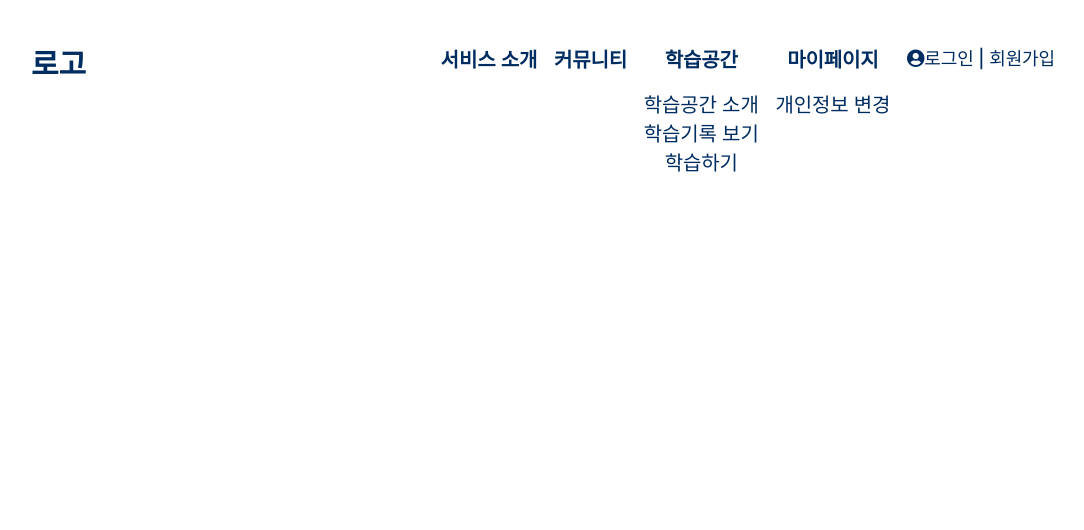
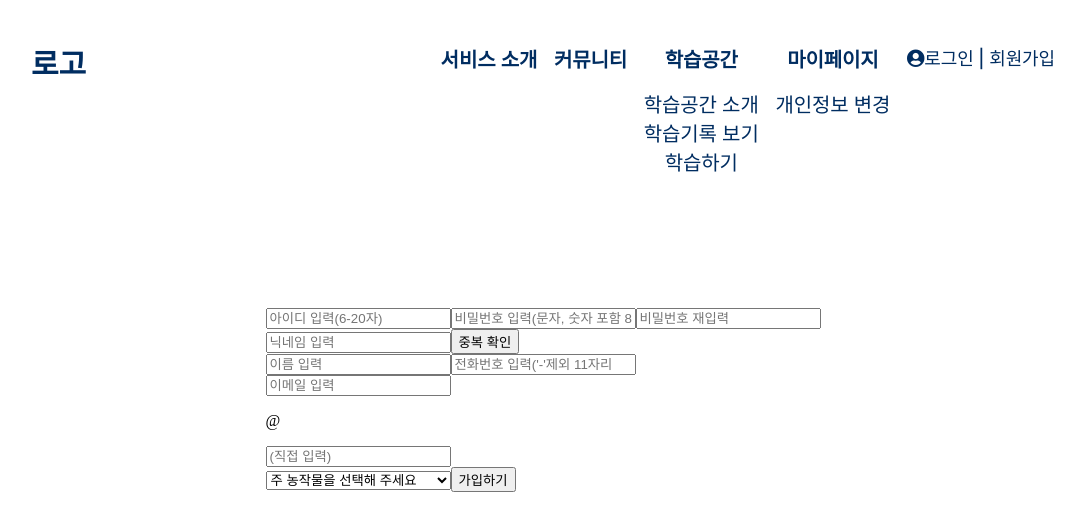
Before and after one commit to LikeLion11th-SY-Team/nong-min, a React (Create React App) app: page /signup in a window 1280 px wide. Shown: the top 530 px of the page, without its empty margins (97-1181 px from the left). Built offline with nearby package versions, Linux system fonts and the light colour scheme.

Commit message:
[FEAT] 회원가입 폼 구성 (#6)

```diff
--- a/src/View/Login.js
+++ b/src/View/Login.js
@@ -1,11 +1,11 @@
 import { Link } from "react-router-dom";
 import { KAKAO_AUTH_URL } from "../API/KaKaoApi";
 
+import { styled } from "styled-components";
+
 function Login(){
     return(
-        <div>
-
-
+        <LoginContainer>
             <form>
                 <input placeholder="아이디"></input>
                 <input placeholder="비밀번호"></input>
@@ -23,10 +23,18 @@ function Login(){
             </div>
 
             <a href={KAKAO_AUTH_URL}>
-                <img src="/Image/kakao_login_medium_narrow.png" alt="카카오 로그인 이미지"/>
+                <img src="/images/kakao_login_medium_narrow.png" alt="카카오 로그인 이미지"/>
             </a>
-        </div>
+        </LoginContainer>
     )
 }
 
 export default Login;
+
+const LoginContainer = styled.div`
+    display: flex;
+    flex-direction: column;
+    justify-content: center;
+    align-items: center;
+    height: 100vh;
+`
--- a/src/View/SignUp.js
+++ b/src/View/SignUp.js
@@ -1,25 +1,146 @@
+import { useState } from "react";
+import { useNavigate } from "react-router-dom";
+
+import { styled } from "styled-components";
+
 function SignUp(){
+  const [formData, setFormData] = useState({
+    id: "",
+    pw: "",
+    confirmPw: "",
+    nickname: "",
+    name: "",
+    phoneNumber: "",
+    emailId: "",
+    platformAddress: "",
+    crop: "",
+  });
+  const { id, pw, confirmPw, nickname, name, phoneNumber, emailId, platformAddress, crop } = formData;
+
+  const onChange = (event) => {
+    const { name, value } = event.target;
+    setFormData(prevData => ({
+      ...prevData,
+      [name]: value,
+    }));
+  }
+
+  const checkNickname = (event) => {
+    event.preventDefault();
+    // 닉네임 중복 확인 로직
+
+  }
+
+  const navigation = useNavigate();
+  const handleSubmit = (event) => { // 폼 데이터를 처리하는 로직
+    event.preventDefault();
+
+    const passwordPattern = /^(?=.*[A-Za-z])(?=.*\d)[A-Za-z\d]{8,20}$/; // 비밀번호 정규식
+    const fullEmail = `${emailId}@${platformAddress}`;
+
+    if(id.length < 6 || id.length > 20){
+      return alert('아이디는 6-20자로 입력해주세요.')
+    }
+    if (!passwordPattern.test(pw)) {
+      return alert("비밀번호는 문자와 숫자를 포함하여 8-20자로 입력해주세요.");
+    }
+    if(pw !== confirmPw){
+      return alert('비밀번호 확인이 올바르지 않습니다.')
+    }
+    if (!id || !pw || !confirmPw || !nickname || !phoneNumber || !emailId || !platformAddress || !crop) {
+      alert("필수정보(*)를 입력해주세요.");
+      return;
+    }
+
+    // 닉네임 중복 확인 여부 확인하는 로직 추가
+
+    alert("회원가입이 완료되었습니다!");
+    navigation('/home');
+  }
+
   return(
-    <div>
-        <form>
-          <input placeholder="아이디 입력(6-20자)"></input>
-          <input placeholder="비밀번호 입력(문자, 숫자 포함 8-20자"></input>
-          <input placeholder="비밀번호 재입력"></input>
+    <SignUpContainer>
+        <form onSubmit={handleSubmit}>
+          <input
+            name="id"
+            value={id}
+            onChange={onChange}
+            placeholder="아이디 입력(6-20자)"
+          />
+          <input
+            name="pw"
+            value={pw}
+            onChange={onChange}
+            type="password"
+            placeholder="비밀번호 입력(문자, 숫자 포함 8-20자"
+          ></input>
+          <input
+            name="confirmPw"
+            value={confirmPw}
+            onChange={onChange}
+            type="password"
+            placeholder="비밀번호 재입력"
+          />
           <div>
-            <input placeholder="닉네임 입력"></input>
-            <button>중복 확인</button>
+            <input
+              name="nickname"
+              value={nickname}
+              onChange={onChange}
+              placeholder="닉네임 입력"
+            />
+            <button onClick={checkNickname}>중복 확인</button>
           </div>
-          <input placeholder="이름 입력"></input>
-          <input placeholder="전화번호 입력('-'제외 11자리"></input>
+          <input
+            name="name"
+            value={name}
+            onChange={onChange}
+            placeholder="이름 입력"
+          />
+          <input
+            name="phoneNumber"
+            value={phoneNumber}
+            onChange={onChange}
+            placeholder="전화번호 입력('-'제외 11자리"
+          />
           <div>
-            <input placeholder="이메일 입력"></input>
-            <input placeholder="(직접 입력)"></input>
+            <input
+              name="emailId"
+              value={emailId}
+              onChange={onChange}
+              placeholder="이메일 입력"
+            />
+            <p> @ </p>
+            <input
+              name="platformAddress"
+              value={platformAddress}
+              onChange={onChange}
+              placeholder="(직접 입력)"
+            />
           </div>
-          <input placeholder="주 농작물을 선택해 주세요"></input>
-          <button>가입하기</button>
+          <select
+            name="crop"
+            value={crop}
+            onChange={onChange}
+          >
+            <option value={""}>주 농작물을 선택해 주세요</option>
+            <option value={"grain"}>곡물(벼과 식물, 콩과 식물 등)</option>
+            <option value={"fruit"}>과일</option>
+            <option value={"vegetable"}>채소</option>
+            <option value={"fish"}>수산물</option>
+            <option value={"etc"}>원예 및 기타 식물</option>
+          </select>
+          <button type="submit">가입하기</button>
         </form>
-    </div>
+    </SignUpContainer>
   )
 }
 
 export default SignUp;
+
+const SignUpContainer = styled.div`
+  display: flex;
+  flex-direction: column;
+  justify-content: center;
+  align-items: center;
+  height: 100vh;
+`
```
Also changed, not shown: public/images/kakao_login_medium_narrow.png (renamed from public/Image/kakao_login_medium_narrow.png), 1 other file (tests, documents, lock files or other folders).
